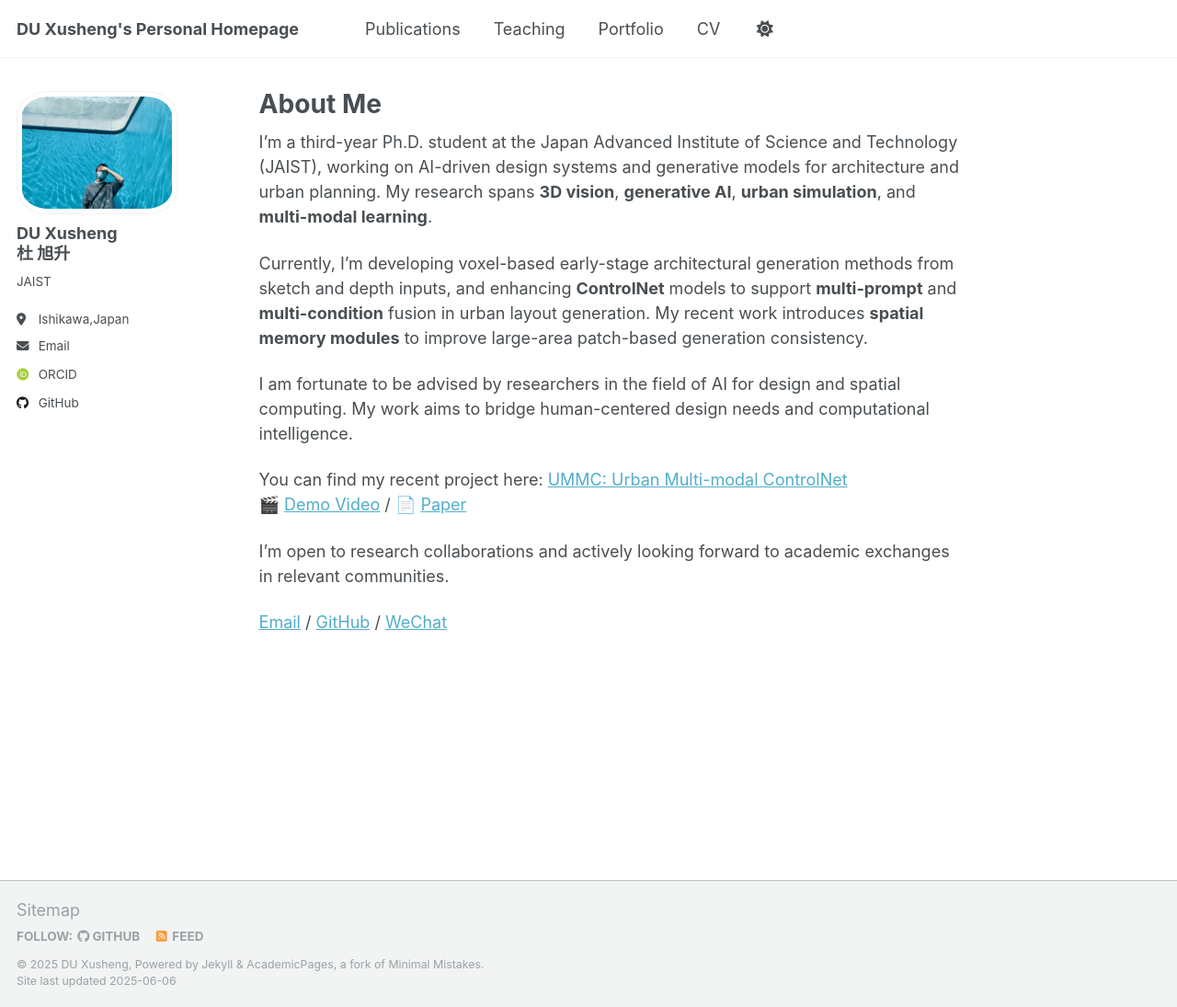
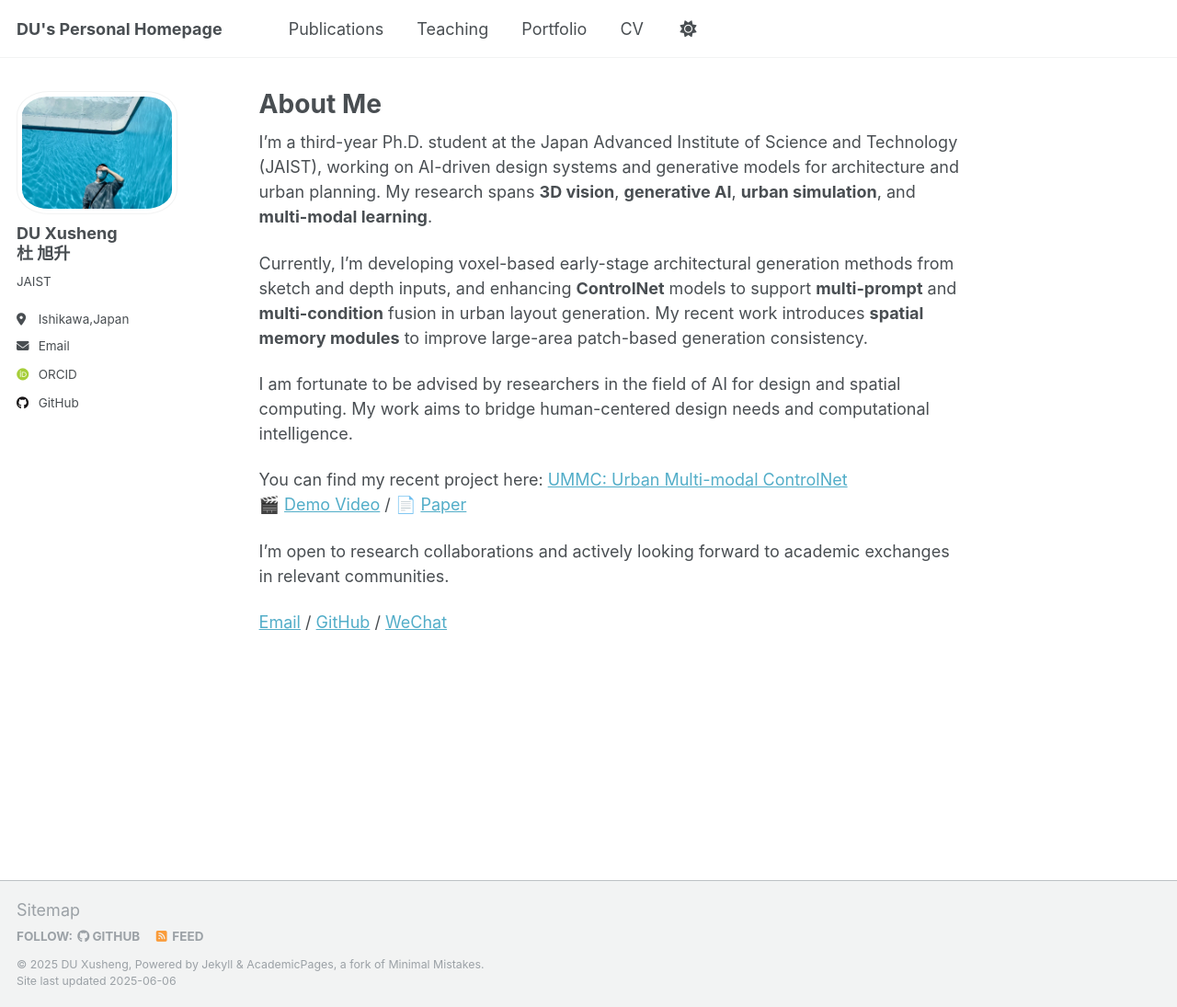
Before and after one commit to ToKyokushou/ToKyokushou.github.io, a Jekyll site: the page built from _pages/about.md, in a window 1280 px wide and 1095 px high. Shown: the whole window at 92% size. Built offline with Jekyll 4.4.1, drawn with Linux system fonts in a browser that asks for light colours; some web fonts are replaced.

Commit message:
Update _config.yml

```diff
--- a/_config.yml
+++ b/_config.yml
@@ -9,7 +9,7 @@
 # Basic Site Settings
 locale                   : "en-US"
 site_theme               : "default"
-title                    : "DU Xusheng's Personal Homepage"
+title                    : "DU's Personal Homepage"
 title_separator          : "-"
 name                     : &name "DU Xusheng"
 description              : &description "personal description"
```
